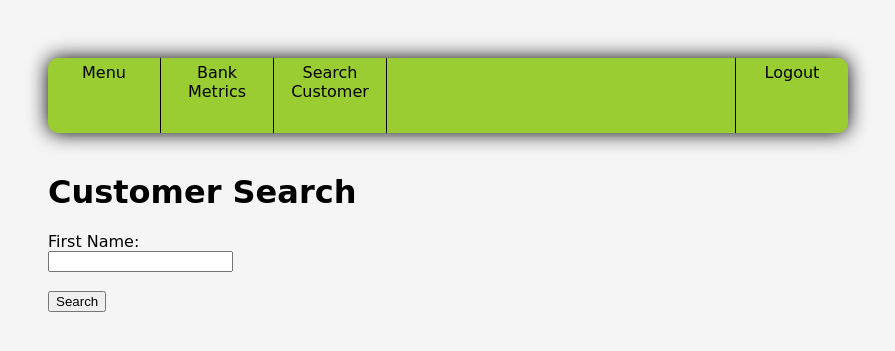
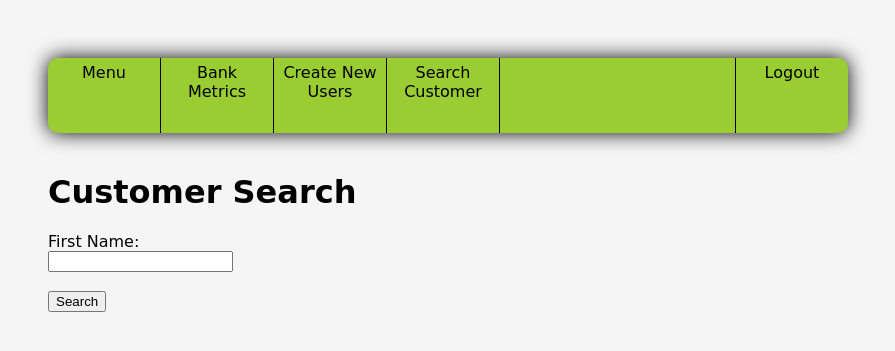
Before and after one commit to pschubert777/cis_435_project4, a PHP site: page /9_10search_and_modify-admin-customer/index.php in a window 1280 px wide. Shown: the top 351 px of the page, without its empty margins (192-1087 px from the left). Run offline with PHP 8.4, Linux system fonts and the light colour scheme; a user stored in the database is signed in.

Commit message:
added link for the creation of new users
added link for the creation of new users

```diff
--- a/header_footer_files/header.php
+++ b/header_footer_files/header.php
@@ -38,6 +38,7 @@ session_start();
                 $variable = 'Search Customer';
             ?>
                 <li><a href="/cis_435_project4/8_bank_metrics-admin/metrics.php">Bank Metrics</a></li>
+                <li><a href="/cis_435_project4/7_create_new_users-admin">Create New Users</a></li>
              <?php
             endif;
             ?>
```
